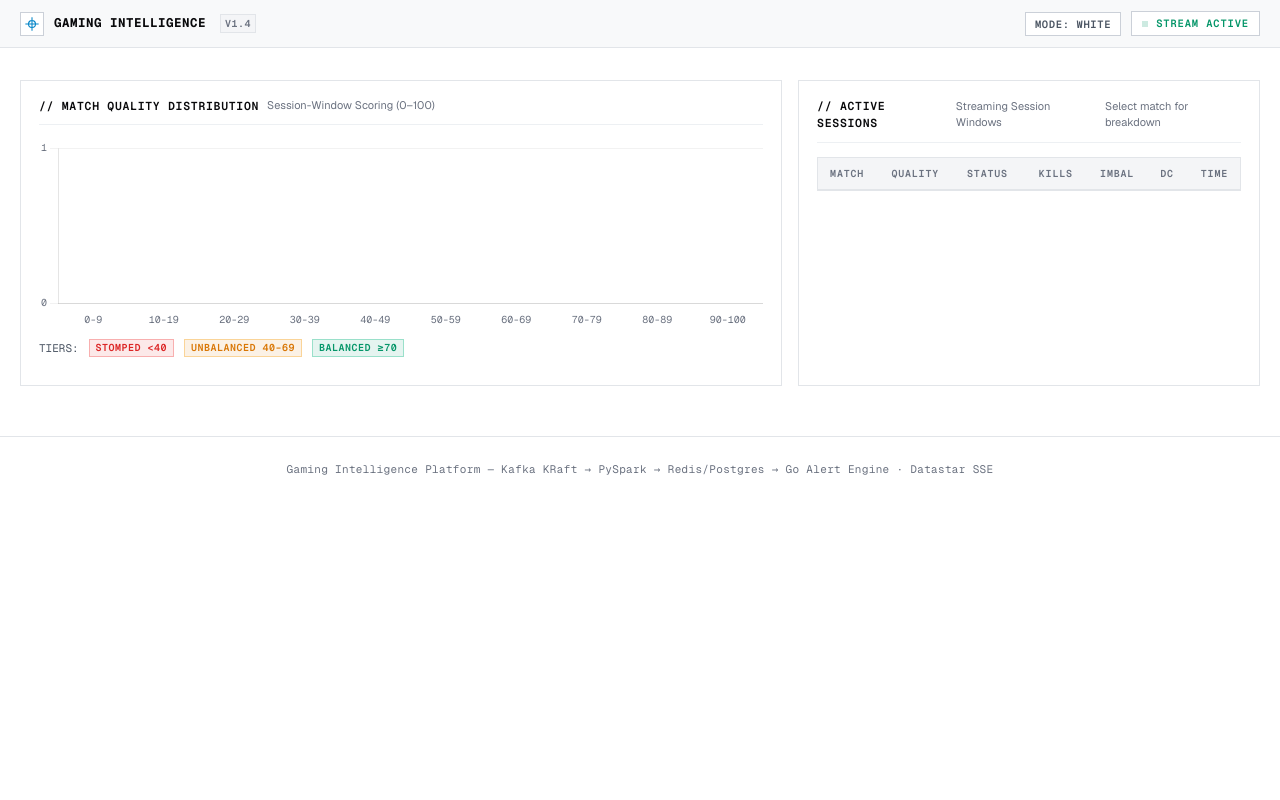
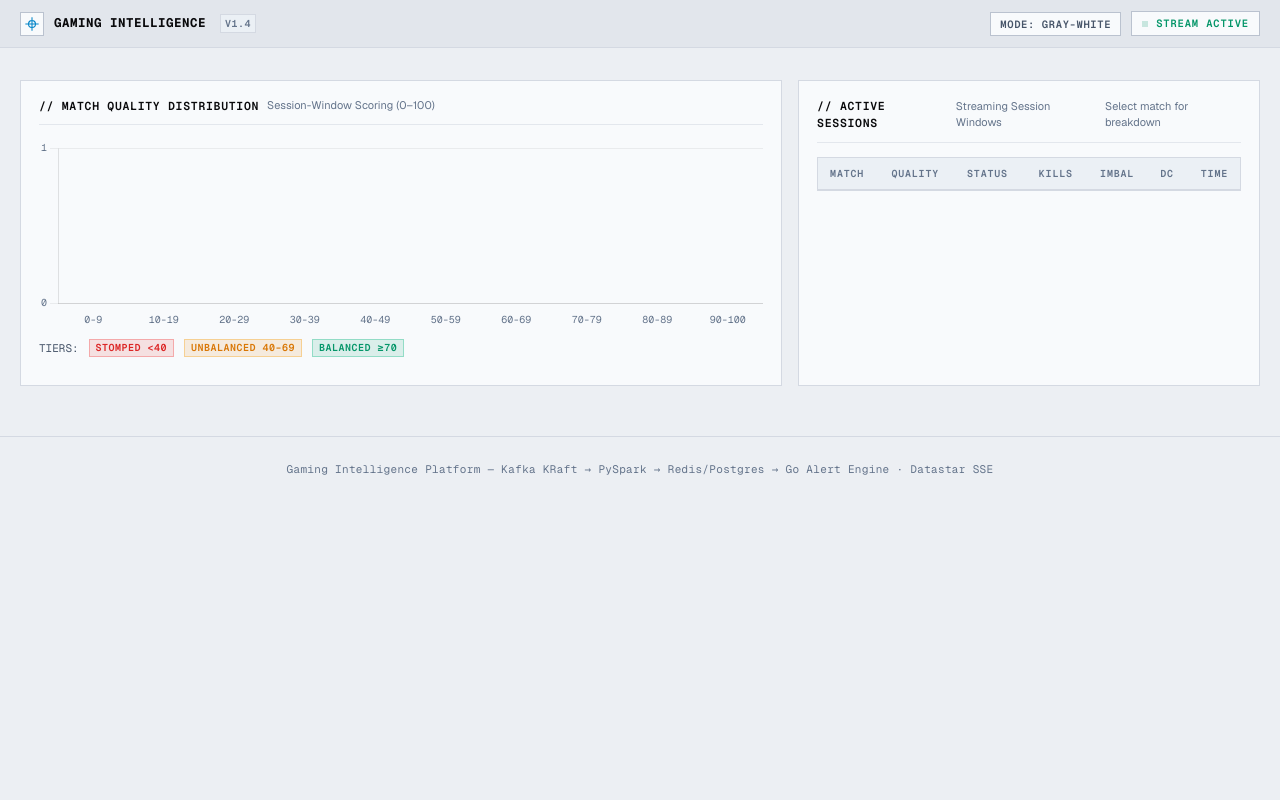
Before and after one commit to itxkarthik/gaming-intelligence, a Python web app: template api/templates/matches.html in a window 1280 px wide. Run offline with Jinja, Linux system fonts and the light colour scheme; the template is opened without the code that fills it, so the values that code supplies are empty; some libraries are stand-ins or nearby versions.

Commit message:
feat(ui): refine light theme to grayish white and populate telemetry stream with rolling buffer

```diff
--- a/api/static/dashboard.css
+++ b/api/static/dashboard.css
@@ -52,78 +52,78 @@ html[data-theme="dark"] {
   --chart-fill: rgba(56, 189, 248, 0.05);
 }
 
-/* ─── White (Light Mode) — [data-theme="light"] ─────────────────────────── */
+/* ─── Grayish White (Light Mode) — [data-theme="light"] ─────────────────── */
 html[data-theme="light"] {
   color-scheme: light;
-  --bg: #ffffff;              /* Pure White substrate */
-  --bg-subtle: #f8f9fa;       /* Header and deeper layers */
-  --panel: #ffffff;           /* Crisp white panels */
-  --panel-solid: #ffffff;
-  --panel-subtle: #f4f5f7;     /* Table header & inner surfaces */
-  --panel-hover: #eaecee;
+  --bg: #eceff3;              /* Technical grayish-white substrate */
+  --bg-subtle: #e2e6ec;       /* Header and deeper layers */
+  --panel: #f8fafc;           /* Refined off-white / light slate panels */
+  --panel-solid: #f8fafc;
+  --panel-subtle: #ebf0f5;     /* Table header & inner surfaces */
+  --panel-hover: #e2e7ee;
 
-  --border: #e2e5e9;          /* Hairline slate borders */
-  --border-subtle: #edf0f3;
-  --border-strong: #cbd0d8;
+  --border: #d4d9e2;          /* Clean structural borders */
+  --border-subtle: #e3e7ed;
+  --border-strong: #bac2cf;
   --border-focus: #0284c7;
 
   --text: #09090b;            /* Carbon ink black */
-  --text-muted: #4b5563;      /* High-readability technical slate */
-  --text-dim: #6b7280;        /* Muted metadata */
+  --text-muted: #475569;      /* High-readability technical slate */
+  --text-dim: #64748b;        /* Muted metadata */
 
   --accent: #0284c7;          /* Precision deep cyan/blue */
-  --accent-muted: rgba(2, 132, 199, 0.10);
+  --accent-muted: rgba(2, 132, 199, 0.12);
   --ok: #059669;              /* Deep pine emerald */
-  --ok-muted: rgba(5, 150, 105, 0.10);
+  --ok-muted: rgba(5, 150, 105, 0.12);
   --warn: #d97706;            /* Deep amber/ochre */
-  --warn-muted: rgba(217, 119, 6, 0.10);
+  --warn-muted: rgba(217, 119, 6, 0.12);
   --bad: #dc2626;             /* Crisp hazard crimson */
-  --bad-muted: rgba(220, 38, 38, 0.10);
+  --bad-muted: rgba(220, 38, 38, 0.12);
 
-  --chart-grid: rgba(0, 0, 0, 0.05);
-  --chart-tick: #6b7280;
-  --chart-tooltip-bg: #ffffff;
-  --chart-tooltip-border: #cbd0d8;
+  --chart-grid: rgba(0, 0, 0, 0.06);
+  --chart-tick: #64748b;
+  --chart-tooltip-bg: #f8fafc;
+  --chart-tooltip-border: #bac2cf;
   --chart-tooltip-text: #09090b;
   --chart-line: #0284c7;
-  --chart-fill: rgba(2, 132, 199, 0.06);
+  --chart-fill: rgba(2, 132, 199, 0.08);
 }
 
 @media (prefers-color-scheme: light) {
   :root:not([data-theme="dark"]) {
     color-scheme: light;
-    --bg: #ffffff;
-    --bg-subtle: #f8f9fa;
-    --panel: #ffffff;
-    --panel-solid: #ffffff;
-    --panel-subtle: #f4f5f7;
-    --panel-hover: #eaecee;
+    --bg: #eceff3;
+    --bg-subtle: #e2e6ec;
+    --panel: #f8fafc;
+    --panel-solid: #f8fafc;
+    --panel-subtle: #ebf0f5;
+    --panel-hover: #e2e7ee;
 
-    --border: #e2e5e9;
-    --border-subtle: #edf0f3;
-    --border-strong: #cbd0d8;
+    --border: #d4d9e2;
+    --border-subtle: #e3e7ed;
+    --border-strong: #bac2cf;
     --border-focus: #0284c7;
 
     --text: #09090b;
-    --text-muted: #4b5563;
-    --text-dim: #6b7280;
+    --text-muted: #475569;
+    --text-dim: #64748b;
 
     --accent: #0284c7;
-    --accent-muted: rgba(2, 132, 199, 0.10);
+    --accent-muted: rgba(2, 132, 199, 0.12);
     --ok: #059669;
-    --ok-muted: rgba(5, 150, 105, 0.10);
+    --ok-muted: rgba(5, 150, 105, 0.12);
     --warn: #d97706;
-    --warn-muted: rgba(217, 119, 6, 0.10);
+    --warn-muted: rgba(217, 119, 6, 0.12);
     --bad: #dc2626;
-    --bad-muted: rgba(220, 38, 38, 0.10);
+    --bad-muted: rgba(220, 38, 38, 0.12);
 
-    --chart-grid: rgba(0, 0, 0, 0.05);
-    --chart-tick: #6b7280;
-    --chart-tooltip-bg: #ffffff;
-    --chart-tooltip-border: #cbd0d8;
+    --chart-grid: rgba(0, 0, 0, 0.06);
+    --chart-tick: #64748b;
+    --chart-tooltip-bg: #f8fafc;
+    --chart-tooltip-border: #bac2cf;
     --chart-tooltip-text: #09090b;
     --chart-line: #0284c7;
-    --chart-fill: rgba(2, 132, 199, 0.06);
+    --chart-fill: rgba(2, 132, 199, 0.08);
   }
 }
 
--- a/api/templates/base.html
+++ b/api/templates/base.html
@@ -59,7 +59,7 @@
     const theme = document.documentElement.getAttribute('data-theme') || 'dark';
     const label = document.getElementById('theme-label');
     if (label) {
-      label.textContent = theme === 'dark' ? 'MODE: BLACK' : 'MODE: WHITE';
+      label.textContent = theme === 'dark' ? 'MODE: BLACK' : 'MODE: GRAY-WHITE';
     }
   }
 
--- a/api/templates/matches.html
+++ b/api/templates/matches.html
@@ -58,10 +58,10 @@
   function getMqThemeColors(theme) {
     const isLight = theme === 'light';
     return {
-      grid: isLight ? 'rgba(0, 0, 0, 0.05)' : 'rgba(255, 255, 255, 0.03)',
-      tick: isLight ? '#6b7280' : '#545462',
-      tooltipBg: isLight ? '#ffffff' : '#0a0a0d',
-      tooltipBorder: isLight ? '#cbd0d8' : '#1e1e24',
+      grid: isLight ? 'rgba(0, 0, 0, 0.06)' : 'rgba(255, 255, 255, 0.03)',
+      tick: isLight ? '#64748b' : '#545462',
+      tooltipBg: isLight ? '#f8fafc' : '#0a0a0d',
+      tooltipBorder: isLight ? '#bac2cf' : '#1e1e24',
       tooltipText: isLight ? '#09090b' : '#eaedf2',
     };
   }
```
Also changed, not shown: api/dashboard.py (+28 -0 lines), api/state.py (+61 -15 lines), api/templates/overview.html (+5 -5 lines).
